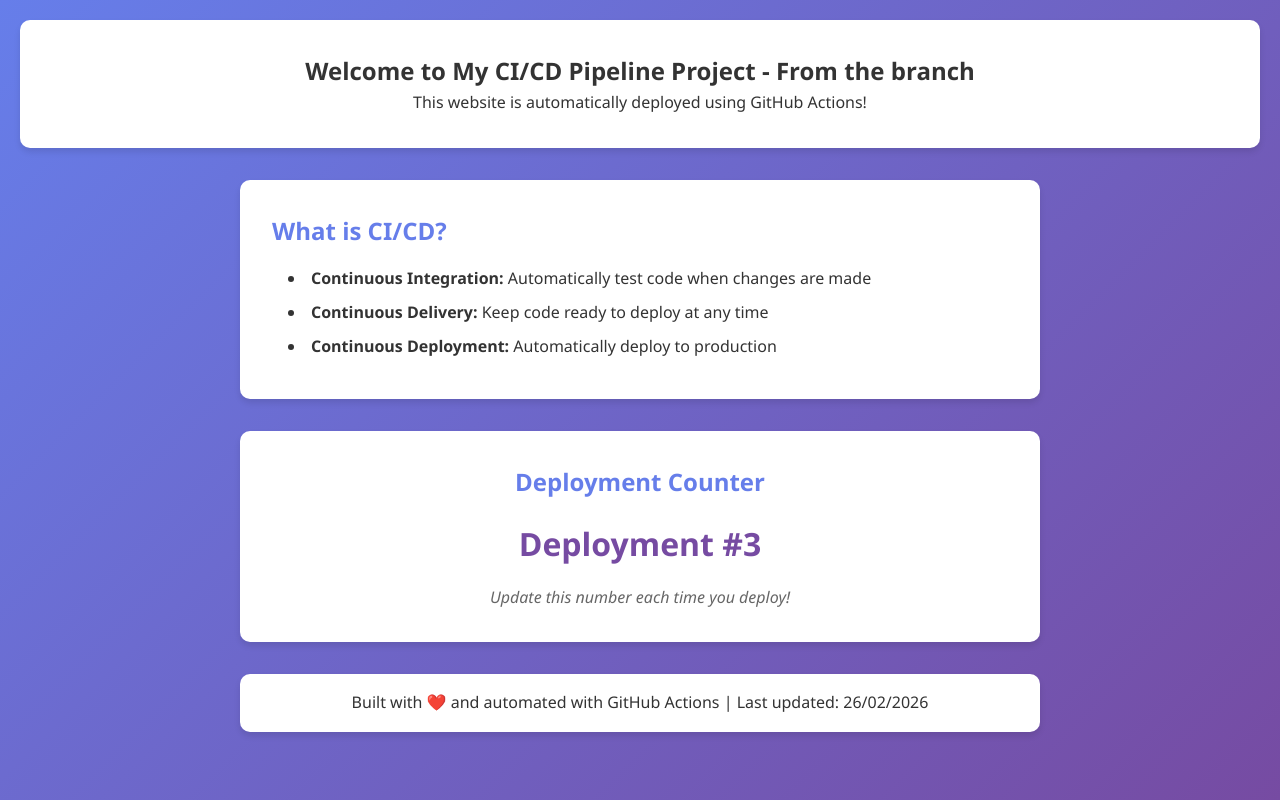
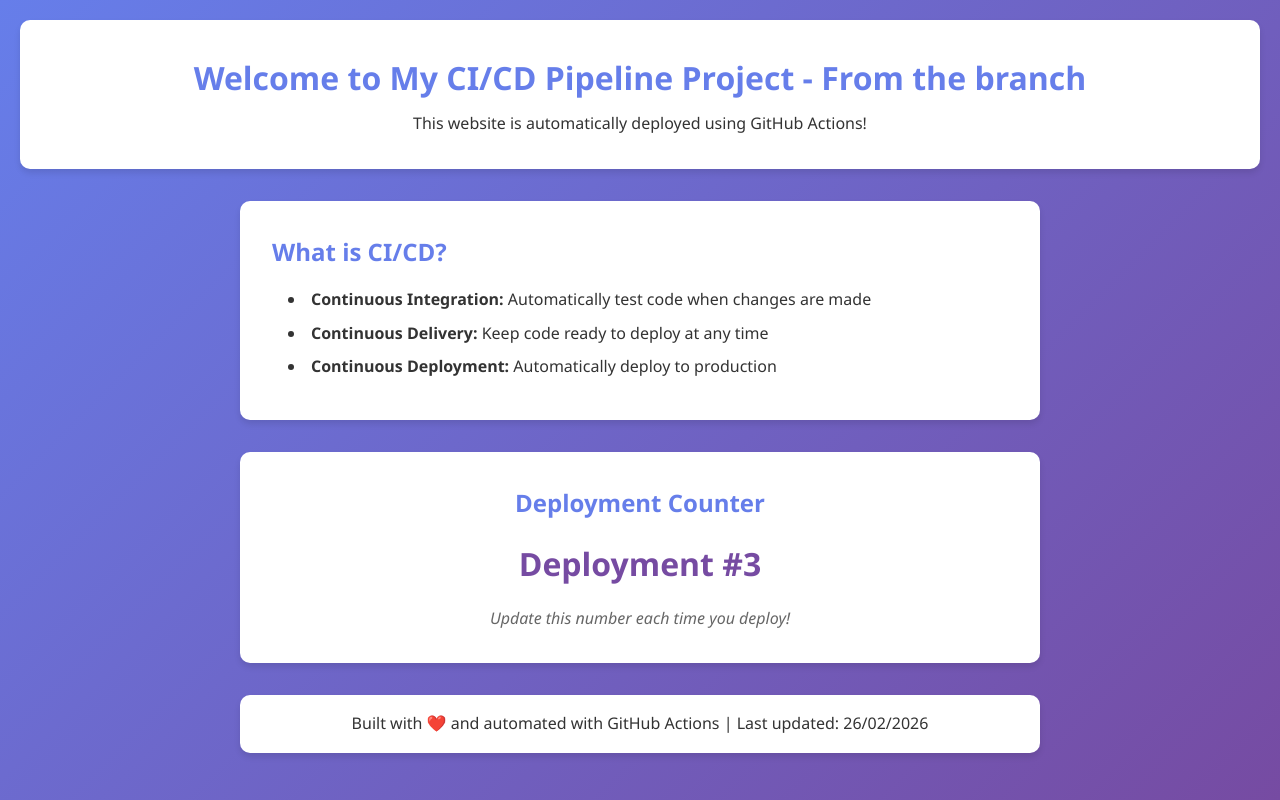
Before and after one commit to accuser/improved-invention, a website: page index.html in a window 1280 px wide. Drawn offline with Linux system fonts and the light colour scheme.

Commit message:
Change header from h2 to h1 for better visibility

```diff
--- a/index.html
+++ b/index.html
@@ -10,7 +10,7 @@
 
 <body>
     <header>
-        <h2>Welcome to My CI/CD Pipeline Project - From the branch</h2>
+        <h1>Welcome to My CI/CD Pipeline Project - From the branch</h1>
         <p>This website is automatically deployed using GitHub Actions!</p>
     </header>
 
```
